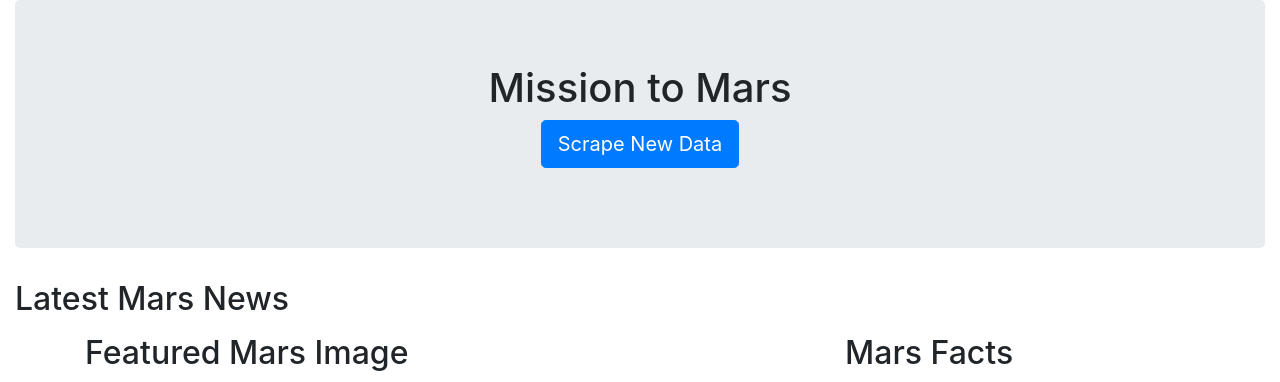
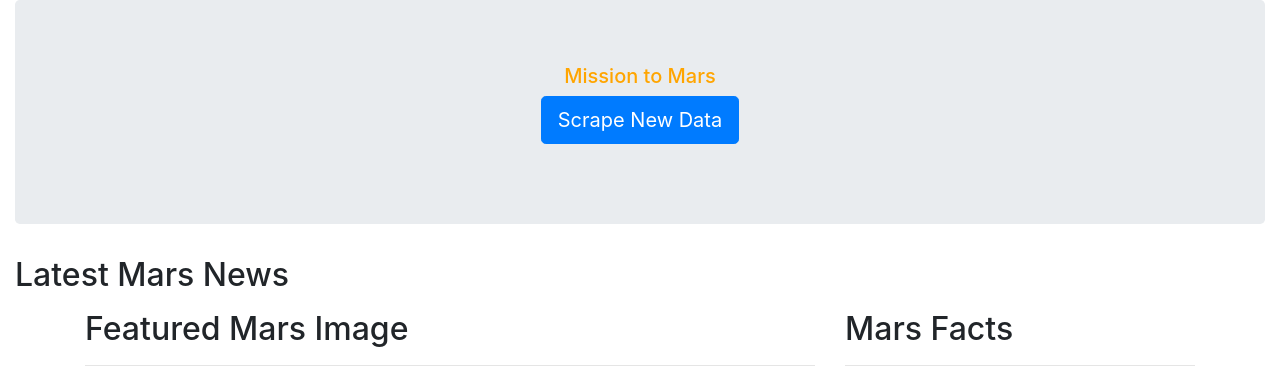
Before and after one commit to RobinWaves/Web-Scraping-Challenge, a Flask app: page / in a window 1280 px wide. Shown: the top 382 px of the page. Run offline with Flask 2, Linux system fonts and the light colour scheme; data that the repository does not hold is empty; some libraries are stand-ins or nearby versions.

Commit message:
Updates styles

```diff
--- /dev/null
+++ b/Missions_to_Mars/static/styles.css
@@ -0,0 +1,15 @@
+.h1, h1 {
+    color: #FFA500;
+    font-size: 20px;
+}
+
+.img-with-text {
+    text-align: center;
+    width: 300px;
+    margin: 20px;
+}
+
+.img-with-text img {
+    display: block;
+    margin: 0 auto;
+}
--- a/Missions_to_Mars/templates/index.html
+++ b/Missions_to_Mars/templates/index.html
@@ -13,7 +13,7 @@
 
   <link rel="stylesheet" href="https://maxcdn.bootstrapcdn.com/bootstrap/4.5.2/css/bootstrap.min.css">
 
-  <link rel="stylesheet" href="styles.css">
+  <link rel="stylesheet" type="text/css" href="{{ url_for('static', filename='styles.css') }}">
 
 </head>
 
@@ -58,7 +58,7 @@
         <div class="row">
           {% for hemi in mars_doc.hemisphere_image_urls %}
           <div class="img-with-text">
-              <img src="{{ hemi.img_url }}" alt="{{ hemi.title }}" style="width:300px;height:300px">
+              <img src="{{ hemi.img_url }}" alt="{{ hemi.title }}" style="width:300px;height:300px;">
               <p> {{hemi.title}} </p>
           </div>
           {% endfor %}
--- a/Missions_to_Mars/templates/styles.css
+++ /dev/null
@@ -1,10 +0,0 @@
-.img-with-text {
-    text-align: justify;
-    width: 300px;
-    margin: 10px;
-}
-
-.img-with-text img {
-    display: block;
-    margin: 0 auto;
-}
```
